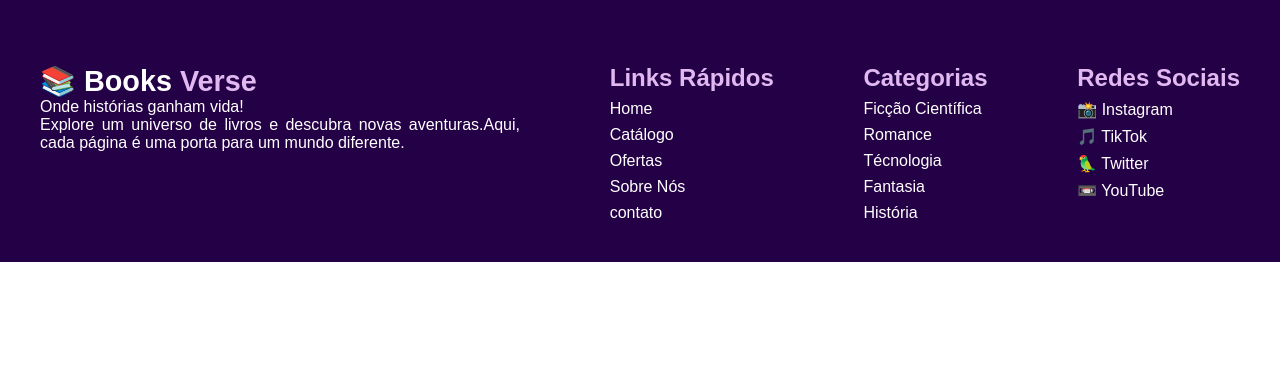
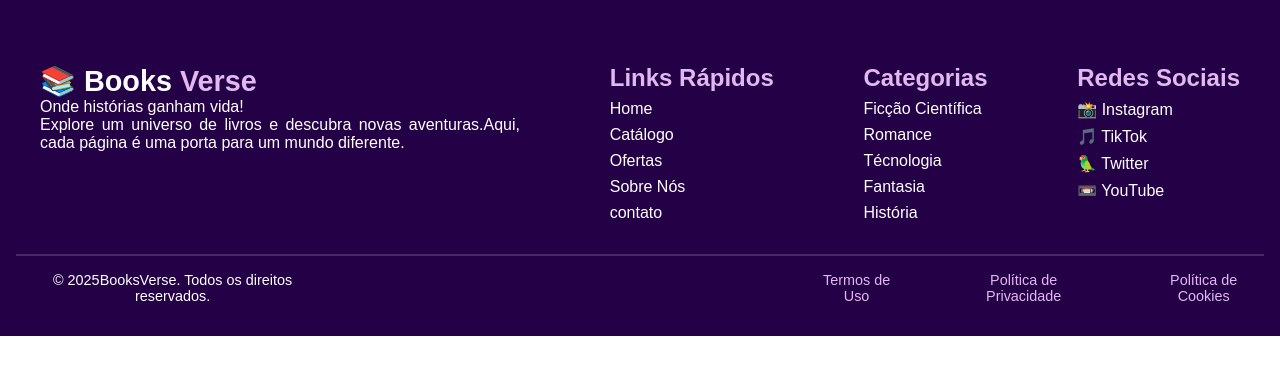
Before and after one commit to gihcaron/ATV-front-livraria, a Next.js app: page / in a window 1280 px wide. Shown: the top 374 px of the page. Built offline with nearby package versions, Linux system fonts and the light colour scheme.

Commit message:
Feat: create bottom footer

```diff
--- a/app/page.jsx
+++ b/app/page.jsx
@@ -52,6 +52,16 @@ const Redes = [
 
     </div>
 
+    <div className={styles.footer_bottom}>
+      <p> © {new Date().getFullYear()}BooksVerse. Todos os direitos reservados.</p>
+
+      <div className={styles.Bottom_Link}>
+        <a href="#">Termos de Uso</a>
+        <a href="#">Política de Privacidade</a>
+        <a href="#">Política de Cookies</a>
+      </div>
+    </div>
+
     </div>
   );
 }
--- a/styles/footer.module.css
+++ b/styles/footer.module.css
@@ -78,3 +78,26 @@
 .list a:hover {
   text-decoration: underline;
 }
+
+/* Bottom estilização */
+
+.footer_bottom{
+    display: flex;
+    justify-content: space-between;
+    gap: 30rem;
+  text-align: center;
+  margin-top: 1.5rem;
+  border-top: 2px solid rgba(240, 184, 242, 0.2);
+  padding-top: 1rem;
+  font-size: 0.9rem;
+}
+
+.Bottom_Link{
+  display: flex;
+  justify-content: center;
+  gap: 3rem; /* Adiciona espaçamento entre os tópicos */
+}
+.Bottom_Link a{
+  color: #e1b8f0;
+  text-decoration: none;
+}
```
